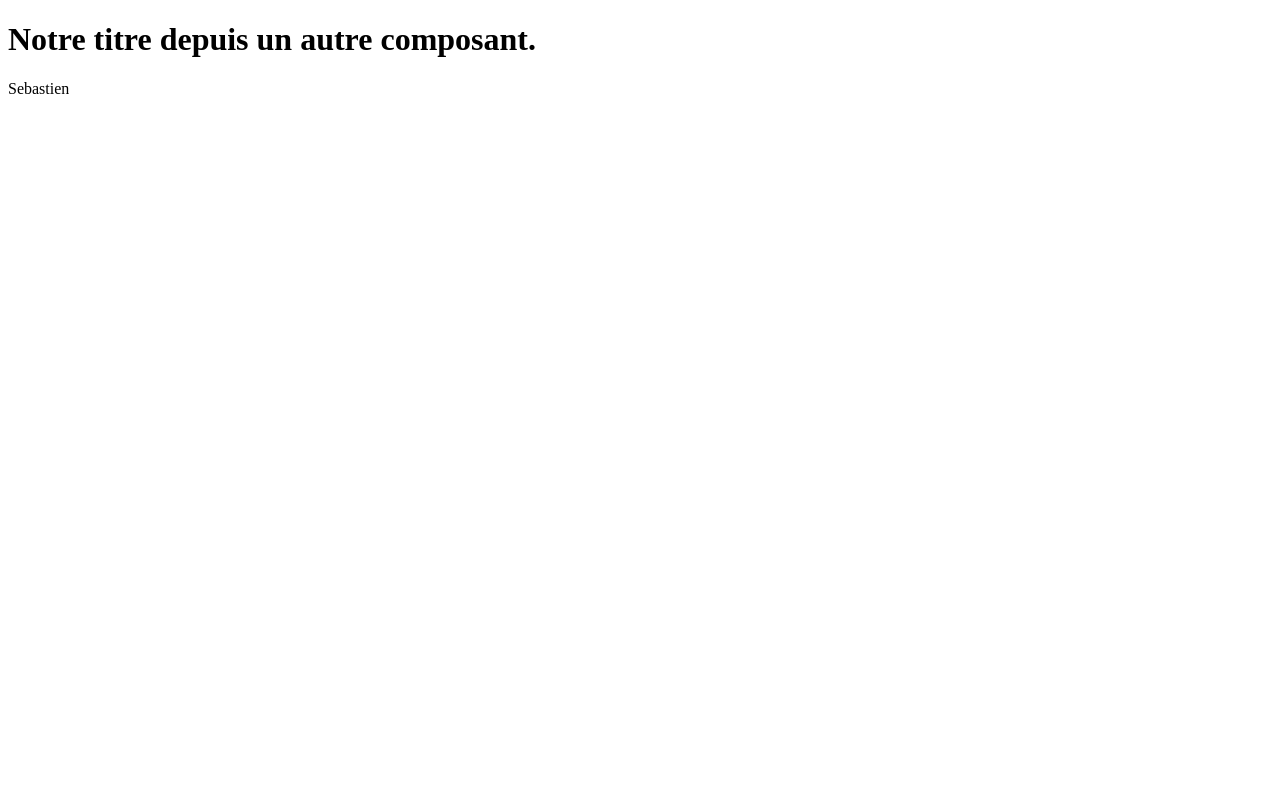
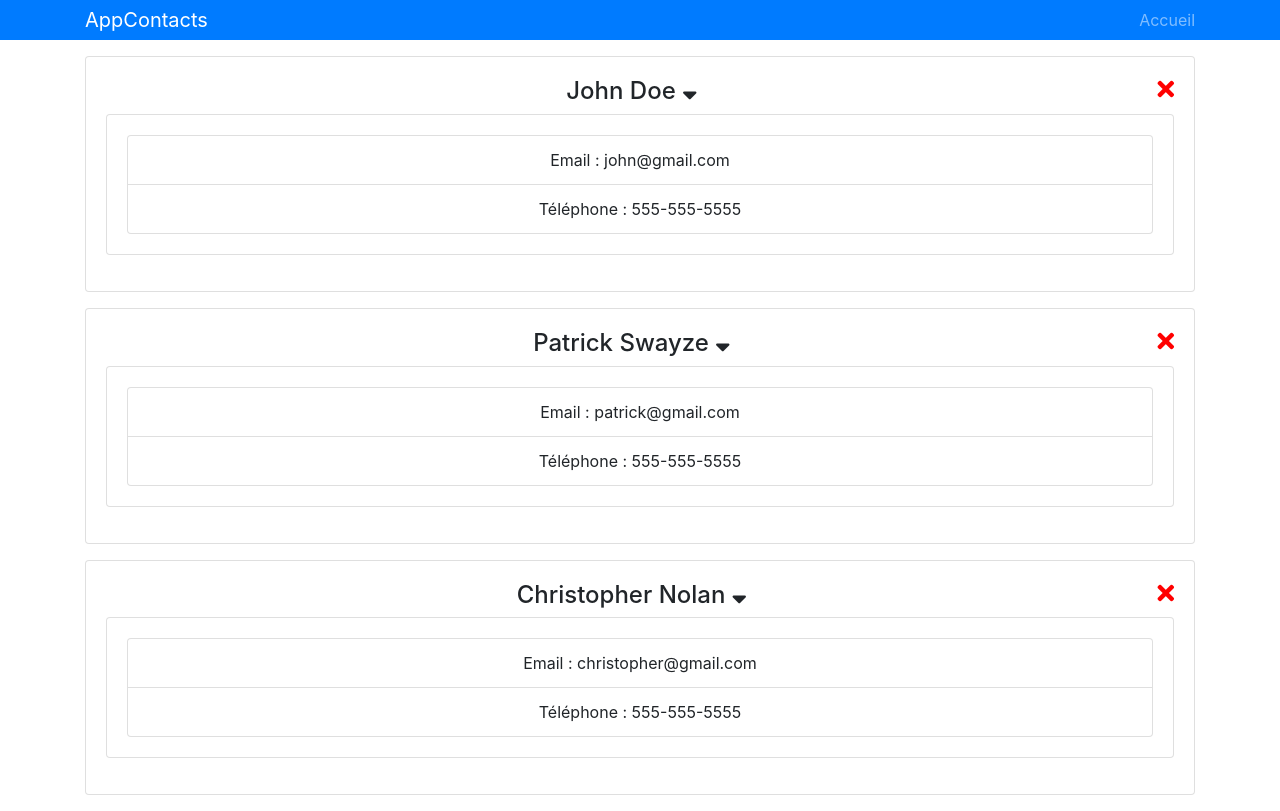
Before and after one commit to SebastienLludrigas/appcontacts, a React (Create React App) app: page / in a window 1280 px wide. Built offline with nearby package versions, Linux system fonts and the light colour scheme.

Commit message:
Section 4 fini

```diff
--- a/package.json
+++ b/package.json
@@ -6,6 +6,7 @@
     "@testing-library/jest-dom": "^4.2.4",
     "@testing-library/react": "^9.5.0",
     "@testing-library/user-event": "^7.2.1",
+    "bootstrap": "^4.5.0",
     "react": "^16.13.1",
     "react-dom": "^16.13.1",
     "react-scripts": "3.4.1"
--- a/public/index.html
+++ b/public/index.html
@@ -13,6 +13,9 @@
 
     <link rel="manifest" href="%PUBLIC_URL%/manifest.json" />
 
+    <link rel="stylesheet" href="https://use.fontawesome.com/releases/v5.8.2/css/all.css"
+        integrity="sha384-oS3vJWv+0UjzBfQzYUhtDYW+Pj2yciDJxpsK1OYPAYjqT085Qq/1cq5FLXAZQ7Ay" crossorigin="anonymous">
+
     <title>React App</title>
   </head>
   <body>
--- a/src/App.js
+++ b/src/App.js
@@ -1,18 +1,18 @@
 import React, {Component} from 'react';
-import Titre from './Titre';
+import 'bootstrap/dist/css/bootstrap.min.css'
+import Header from './composants/Header'
+import Liste from './composants/Liste'
 
 class App extends Component {
-
-  state = {
-    nom: 'Sebastien'
-  }
 
   render() {
 
     return (
       <div className="App">
-        <Titre nom={this.state.nom}>
-        </Titre>
+        <Header/>
+        <div className="container">
+          <Liste/>
+        </div>
       </div>
     );
   }
--- a/src/Titre.js
+++ /dev/null
@@ -1,10 +0,0 @@
-import React from 'react'
-
-export default function Titre(props) {
-   return (
-    <div>
-         <h1>Notre titre depuis un autre composant.</h1>
-         {props.nom}
-      </div>
-   )
-}
--- /dev/null
+++ b/src/composants/Contact.js
@@ -0,0 +1,44 @@
+import React, { Component } from 'react'
+
+export default class Contact extends Component {
+
+   state = {
+      show: true
+   }
+
+   // supprimeContact = () => {
+
+   // }
+
+   montrerContact = () => {
+      this.setState({
+         show: !this.state.show
+      })
+   }
+
+   render() {
+
+      return (
+         <div className="card card-body mb-3 text-center">
+            <h4>{this.props.nom}&nbsp;<i className="fas fa-sort-down"
+            style={{cursor: 'pointer'}}
+            onClick={this.montrerContact}
+            ></i>
+            <i className="fas fa-times"
+            style={{color: 'red', float: 'right', cursor: 'pointer'}}
+            onClick={this.props.supprimeContact}
+            ></i>
+            </h4>
+
+            <ul className="card card-body mb-3 test" style={{display: this.state.show ? 'block' : 'none'}}>
+               <li className="list-group-item">
+                  Email : {this.props.email}
+               </li>
+               <li className="list-group-item">
+                  Téléphone : {this.props.tel}
+               </li>
+            </ul>
+         </div>
+      )
+   }
+}
--- /dev/null
+++ b/src/composants/Header.js
@@ -0,0 +1,18 @@
+import React from 'react'
+
+export default function Header() {
+   return (
+      <div>
+         <nav className="navbar navbar-dark bg-primary mb-3 py-0">
+            <div className="container">
+               <a href="/" className="navbar-brand">AppContacts</a>
+               <ul className="navbar-nav">
+                  <li className="nav-item ml-auto">
+                     <a href="/" className="nav-link">Accueil</a>
+                  </li>
+               </ul>
+            </div>
+         </nav>
+      </div>
+   )
+}
--- /dev/null
+++ b/src/composants/Liste.js
@@ -0,0 +1,53 @@
+import React, { Component } from 'react'
+import Contact from './Contact'
+
+export default class Liste extends Component {
+
+   state = {
+      contacts: [
+         {
+            id: 1,
+            nom: 'John Doe',
+            email: 'john@gmail.com',
+            tel: '555-555-5555'
+         },
+         {
+            id: 2,
+            nom: 'Patrick Swayze',
+            email: 'patrick@gmail.com',
+            tel: '555-555-5555'
+         },
+         {
+            id: 3,
+            nom: 'Christopher Nolan',
+            email: 'christopher@gmail.com',
+            tel: '555-555-5555'
+         }
+      ]
+   }
+
+   supprime = (id) => {
+      const nvContacts = this.state.contacts.filter(contact =>
+         contact.id !== id)
+
+         this.setState({
+            contacts: nvContacts
+         })
+   }
+
+   render() {
+      return (
+         <React.Fragment>
+            {this.state.contacts.map(contact => (
+               <Contact
+               key={contact.id}
+               nom={contact.nom}
+               email={contact.email}
+               tel={contact.tel}
+               supprimeContact={() => this.supprime(contact.id)}
+               />
+            ))}
+         </React.Fragment>
+      )
+   }
+}
```
Also changed, not shown: 1 other file (tests, documents, lock files or other folders).
